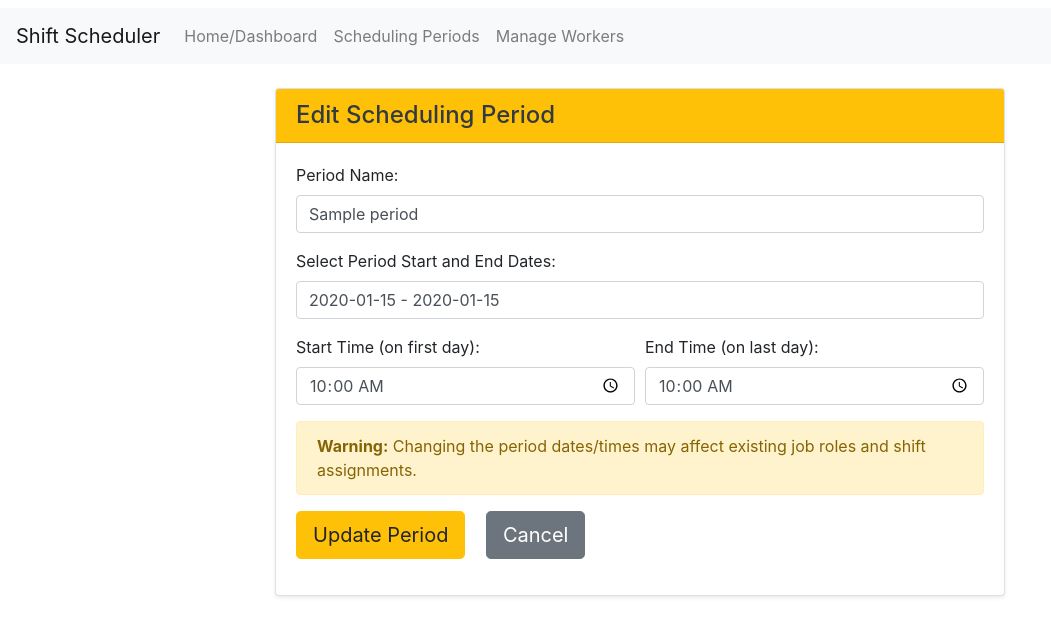
After one commit to Noniro/shift-scheduler-app, a Flask app: page /period/1/edit in a window 1280 px wide. The commit adds this page. Shown: the top 636 px of the page, without its empty margins (0-1051 px from the left). Run offline with Flask 3, Linux system fonts and the light colour scheme; tables that the repository leaves empty hold one stand-in row (values such as "Sample post"); some libraries are stand-ins or nearby versions.

Commit message:
Adding edit for time period

```diff
--- a/TODO.txt
+++ b/TODO.txt
@@ -5,6 +5,6 @@
 עריכה ידנית
 סטטיסטיקות - כמה כל בן אדם נדפק במשימה קשה/משימה קלה כמה בבית כמה נח - הכל מהכל
 הוספת המגבלות (מגיע מהבית/יוצא הביתה)
-אופציה לערוך את תקופת זמן המשימה
+אופציה לערוך את תקופת זמן המשימה - עשוי
 הוספת דירוג קושי של משימה - בשביל התחשבות ליום של למחרת (דוגמה כרמל נחשב קשה אז ביום אחרי יקבל פשפש שנחשב קל)
-לבדוק (על מ"מ וסמל שמקלבים 6 ימים יםו כרמל יום שמירה)
+לבדוק (על מ"מ וסמל שמקלבים 6 ימים יום כרמל יום שמירה)
--- a/app/routes.py
+++ b/app/routes.py
@@ -766,3 +766,67 @@ def export_schedule_excel(period_id):
     response.headers['Content-Disposition'] = f'attachment; filename=schedule_{period.name.replace(" ", "_")}_{datetime.now().strftime("%Y%m%d")}.xlsx'
 
     return response
+
+# For editing time periods, you can add a route like this:
+@main_bp.route('/period/<int:period_id>/edit', methods=['GET', 'POST'])
+def edit_period(period_id):
+    period = SchedulingPeriod.query.get_or_404(period_id)
+
+    if request.method == 'POST':
+        try:
+            name = request.form.get('period_name')
+            start_date_str = request.form.get('period_start_date_hidden')
+            end_date_str = request.form.get('period_end_date_hidden')
+            start_time_str = request.form.get('period_start_time')
+            end_time_str = request.form.get('period_end_time')
+
+            if not name or not name.strip():
+                flash("Period name is required.", "danger")
+                return redirect(url_for('main.edit_period', period_id=period_id))
+            name = name.strip()
+
+            if not all([start_date_str, end_date_str, start_time_str, end_time_str]):
+                flash("All period date and time fields are required.", "danger")
+                return redirect(url_for('main.edit_period', period_id=period_id))
+
+            # Check if name is taken by another period (not this one)
+            existing_period = SchedulingPeriod.query.filter(
+                SchedulingPeriod.name.ilike(name),
+                SchedulingPeriod.id != period_id
+            ).first()
+            if existing_period:
+                flash(f"A scheduling period with the name '{name}' already exists.", "danger")
+                return redirect(url_for('main.edit_period', period_id=period_id))
+
+            start_date_obj = datetime.strptime(start_date_str, '%Y-%m-%d').date()
+            end_date_obj = datetime.strptime(end_date_str, '%Y-%m-%d').date()
+            start_time_obj = datetime.strptime(start_time_str, '%H:%M').time()
+            end_time_obj = datetime.strptime(end_time_str, '%H:%M').time()
+
+            if end_date_obj < start_date_obj or \
+               (end_date_obj == start_date_obj and end_time_obj <= start_time_obj):
+                flash("Period end must be after period start.", "danger")
+                return redirect(url_for('main.edit_period', period_id=period_id))
+
+            period_start_dt = datetime.combine(start_date_obj, start_time_obj)
+            period_end_dt = datetime.combine(end_date_obj, end_time_obj)
+
+            # Update the period
+            period.name = name
+            period.period_start_datetime = period_start_dt
+            period.period_end_datetime = period_end_dt
+
+            db.session.commit()
+            flash(f"Scheduling Period '{name}' updated successfully.", "success")
+            return redirect(url_for('main.manage_periods'))
+
+        except ValueError as ve:
+            flash(f"Invalid date or time format: {ve}", "danger")
+        except Exception as e:
+            db.session.rollback()
+            flash(f"Error updating period: {e}", "danger")
+            current_app.logger.error(f"Error updating period {period_id}: {e}\n{request.form}")
+        return redirect(url_for('main.edit_period', period_id=period_id))
+
+    # GET request - show edit form
+    return render_template('edit_period.html', period=period)
--- /dev/null
+++ b/app/templates/edit_period.html
@@ -0,0 +1,107 @@
+{% extends "base.html" %}
+{% block title %}Edit Scheduling Period - {{ period.name }}{% endblock %}
+
+{% block content %}
+<div class="row justify-content-center">
+    <div class="col-md-8">
+        <div class="card shadow-sm">
+            <div class="card-header bg-warning text-dark">
+                <h4 class="mb-0">Edit Scheduling Period</h4>
+            </div>
+            <div class="card-body">
+                <form method="POST" action="{{ url_for('main.edit_period', period_id=period.id) }}" class="needs-validation" novalidate>
+                    <div class="form-group">
+                        <label for="period_name">Period Name:</label>
+                        <input type="text" class="form-control" id="period_name" name="period_name"
+                               value="{{ period.name }}" required>
+                        <div class="invalid-feedback">Period name is required.</div>
+                    </div>
+
+                    <div class="form-group">
+                        <label for="scheduling_period_range_input">Select Period Start and End Dates:</label>
+                        <input type="text" class="form-control" id="scheduling_period_range_input"
+                               name="scheduling_period_range_str" required placeholder="Click to select date range"
+                               value="{{ period.period_start_datetime.strftime('%Y-%m-%d') }} - {{ period.period_end_datetime.strftime('%Y-%m-%d') }}">
+                        <div class="invalid-feedback">Please select a date range.</div>
+                    </div>
+
+                    <div class="form-row">
+                        <div class="form-group col-md-6">
+                            <label for="period_start_time">Start Time (on first day):</label>
+                            <input type="time" class="form-control" id="period_start_time" name="period_start_time"
+                                   value="{{ period.period_start_datetime.strftime('%H:%M') }}" required>
+                            <div class="invalid-feedback">Required.</div>
+                        </div>
+                        <div class="form-group col-md-6">
+                            <label for="period_end_time">End Time (on last day):</label>
+                            <input type="time" class="form-control" id="period_end_time" name="period_end_time"
+                                   value="{{ period.period_end_datetime.strftime('%H:%M') }}" required>
+                            <div class="invalid-feedback">Required.</div>
+                        </div>
+                    </div>
+
+                    <input type="hidden" id="period_start_date_hidden" name="period_start_date_hidden"
+                           value="{{ period.period_start_datetime.strftime('%Y-%m-%d') }}">
+                    <input type="hidden" id="period_end_date_hidden" name="period_end_date_hidden"
+                           value="{{ period.period_end_datetime.strftime('%Y-%m-%d') }}">
+
+                    <div class="alert alert-warning">
+                        <strong>Warning:</strong> Changing the period dates/times may affect existing job roles and shift assignments.
+                    </div>
+
+                    <div class="form-group">
+                        <button type="submit" class="btn btn-warning btn-lg mr-3">Update Period</button>
+                        <a href="{{ url_for('main.manage_periods') }}" class="btn btn-secondary btn-lg">Cancel</a>
+                    </div>
+                </form>
+            </div>
+        </div>
+    </div>
+</div>
+{% endblock %}
+
+{% block scripts %}
+{{ super() }}
+<script>
+document.addEventListener('DOMContentLoaded', function() {
+    const startDateHidden = document.getElementById('period_start_date_hidden');
+    const endDateHidden = document.getElementById('period_end_date_hidden');
+    const rangeDisplayInput = document.getElementById('scheduling_period_range_input');
+
+    const picker = new Litepicker({
+        element: rangeDisplayInput,
+        singleMode: false,
+        numberOfMonths: 1,
+        format: 'YYYY-MM-DD',
+        setup: (pInstance) => {
+            pInstance.on('selected', (d1, d2) => {
+                if (d1 && d2) {
+                    startDateHidden.value = d1.format('YYYY-MM-DD');
+                    endDateHidden.value = d2.format('YYYY-MM-DD');
+                    rangeDisplayInput.value = `${d1.format('YYYY-MM-DD')} - ${d2.format('YYYY-MM-DD')}`;
+                } else {
+                    startDateHidden.value = '';
+                    endDateHidden.value = '';
+                }
+            });
+        }
+    });
+
+    // Bootstrap validation
+    (function() {'use strict';
+        window.addEventListener('load', function() {
+            var forms = document.getElementsByClassName('needs-validation');
+            Array.prototype.filter.call(forms, function(f) {
+                f.addEventListener('submit', function(e) {
+                    if(f.checkValidity() === false) {
+                        e.preventDefault();
+                        e.stopPropagation();
+                    }
+                    f.classList.add('was-validated');
+                }, false);
+            });
+        }, false);
+    })();
+});
+</script>
+{% endblock %}
--- a/app/templates/manage_periods.html
+++ b/app/templates/manage_periods.html
@@ -57,6 +57,7 @@
                          <span class="btn btn-sm btn-success disabled mr-1">Active</span>
                         {% endif %}
                         <a href="{{ url_for('main.manage_job_roles_for_period', period_id=p.id) }}" class="btn btn-sm btn-info mr-1">Roles/Slots</a>
+                        <a href="{{ url_for('main.edit_period', period_id=p.id) }}" class="btn btn-sm btn-warning mr-1" title="Edit Period">Edit</a>
                         <form method="POST" action="{{ url_for('main.delete_period', period_id=p.id) }}">
                             <button type="submit" class="btn btn-sm btn-danger" onclick="return confirm('DELETE period \'{{ p.name }}\' and ALL its data (roles, slots, assignments)? This cannot be undone.');">Delete</button>
                         </form>
```
Also changed, not shown: app.db.
